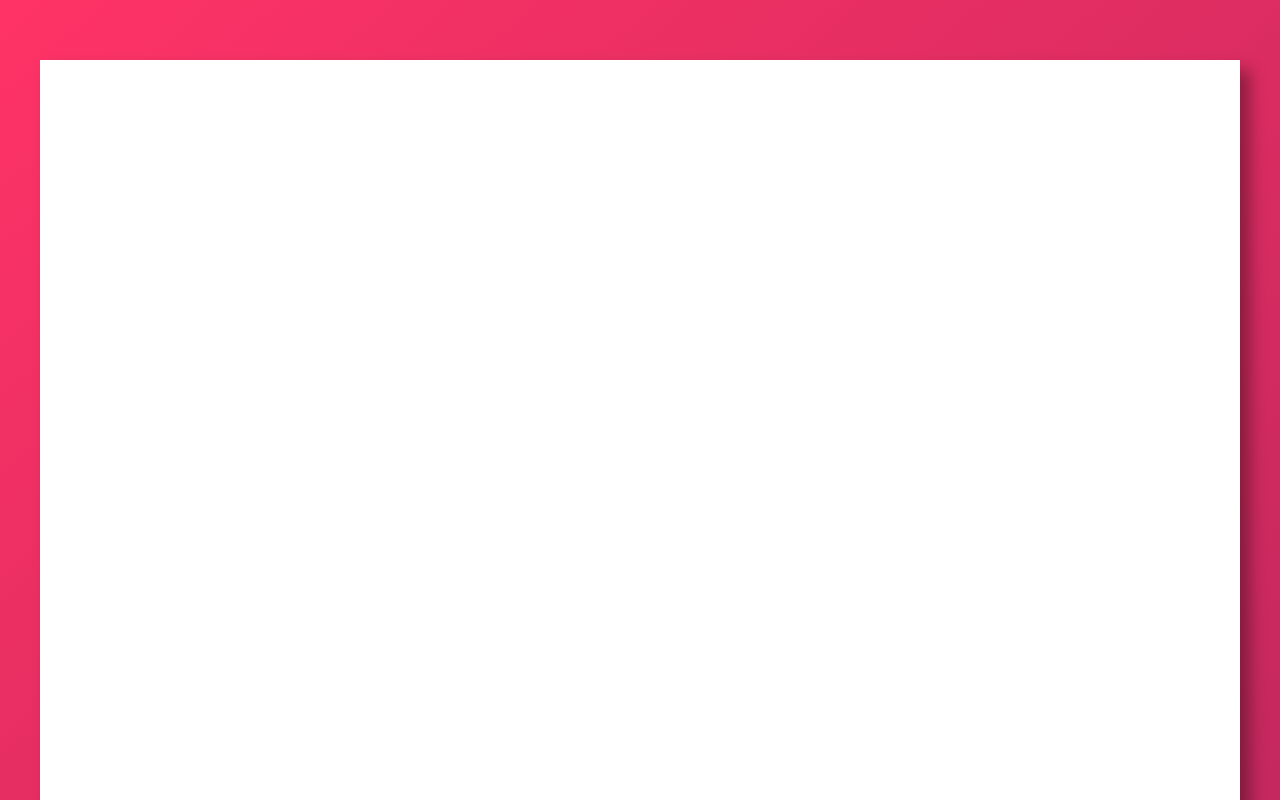
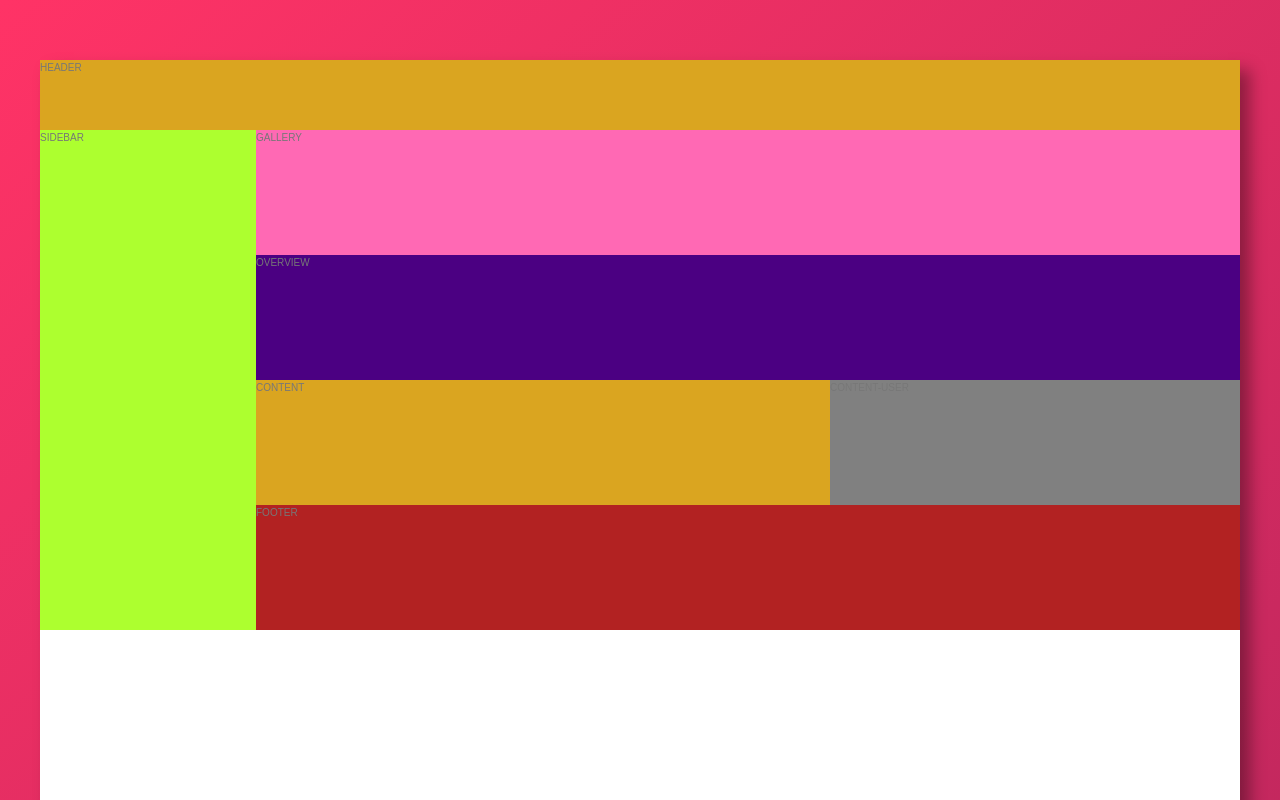
Before and after one commit to arnameti/building-trillo-with-grid, a website: page up/index.html in a window 1280 px wide. Shown: the top 800 px of the page. Drawn offline with Linux system fonts and the light colour scheme.

Commit message:
building overall layout III

```diff
--- /dev/null
+++ b/sass/_content-user.scss
@@ -0,0 +1,5 @@
+.content-user {
+  background-color: gray;
+
+  grid-column: col-start 8 / col-end 12;
+}
--- /dev/null
+++ b/sass/_content.scss
@@ -0,0 +1,5 @@
+.content {
+  background-color: goldenrod;
+
+  grid-column: col-start 1 / col-end 7;
+}
--- /dev/null
+++ b/sass/_footer.scss
@@ -0,0 +1,5 @@
+.footer {
+  background-color: firebrick;
+
+  grid-column: content-start / content-end;
+}
--- /dev/null
+++ b/sass/_gallery.scss
@@ -0,0 +1,4 @@
+.gallery {
+  background-color:hotpink;
+  grid-column: content-start / content-end;
+}
--- /dev/null
+++ b/sass/_header.scss
@@ -0,0 +1,5 @@
+.header {
+  background-color: goldenrod;
+
+  grid-column: sidebar-start / content-end;
+}
--- /dev/null
+++ b/sass/_overview.scss
@@ -0,0 +1,4 @@
+.overview {
+  background-color: indigo;
+  grid-column: content-start / content-end;
+}
--- /dev/null
+++ b/sass/_sidebar.scss
@@ -0,0 +1,7 @@
+.sidebar {
+  background-color: greenyellow;
+  height: 50rem; //temporär
+
+  grid-column: sidebar-start / sidebar-end;
+  grid-row: 2 / -1;
+}
--- a/sass/style.scss
+++ b/sass/style.scss
@@ -1,2 +1,10 @@
 @import "base";
-@import "layout.scss";
+@import "layout";
+
+@import "header";
+@import "sidebar";
+@import "gallery";
+@import "overview";
+@import "content";
+@import "content-user";
+@import "footer";
--- a/up/index.html
+++ b/up/index.html
@@ -11,6 +11,16 @@
         <title>trillo &mdash; Your all-in-one booking app</title>
     </head>
     <body>
-        <div class="container"></div>
+        <div class="container">
+            <div class="header">HEADER</div>
+            <div class="sidebar">SIDEBAR</div>
+            <div class="gallery">GALLERY</div>
+            <div class="overview">OVERVIEW</div>
+            <div class="content">CONTENT</div>
+            <div class="content-user">CONTENT-USER</div>
+            <div class="footer">FOOTER</div>
+        </div>
+
+
     </body>
 </html>
```
Also changed, not shown: up/css/style.css.
